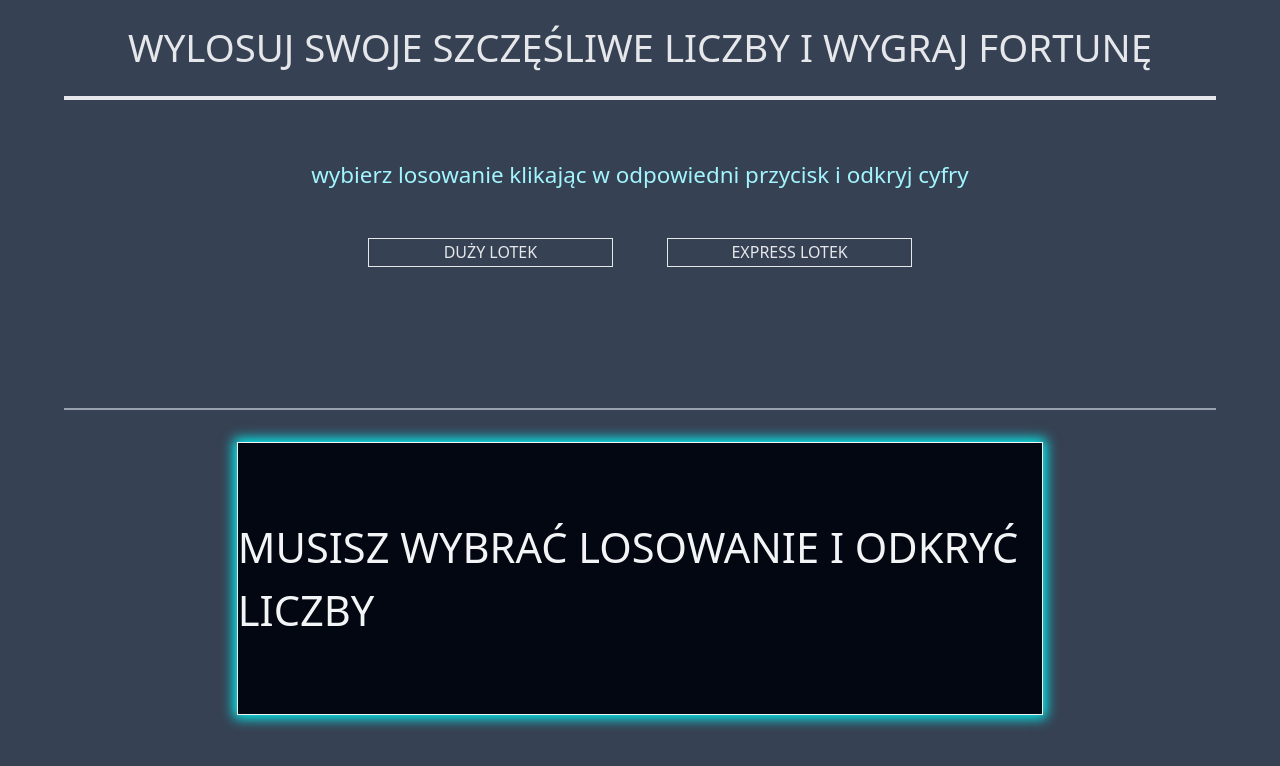
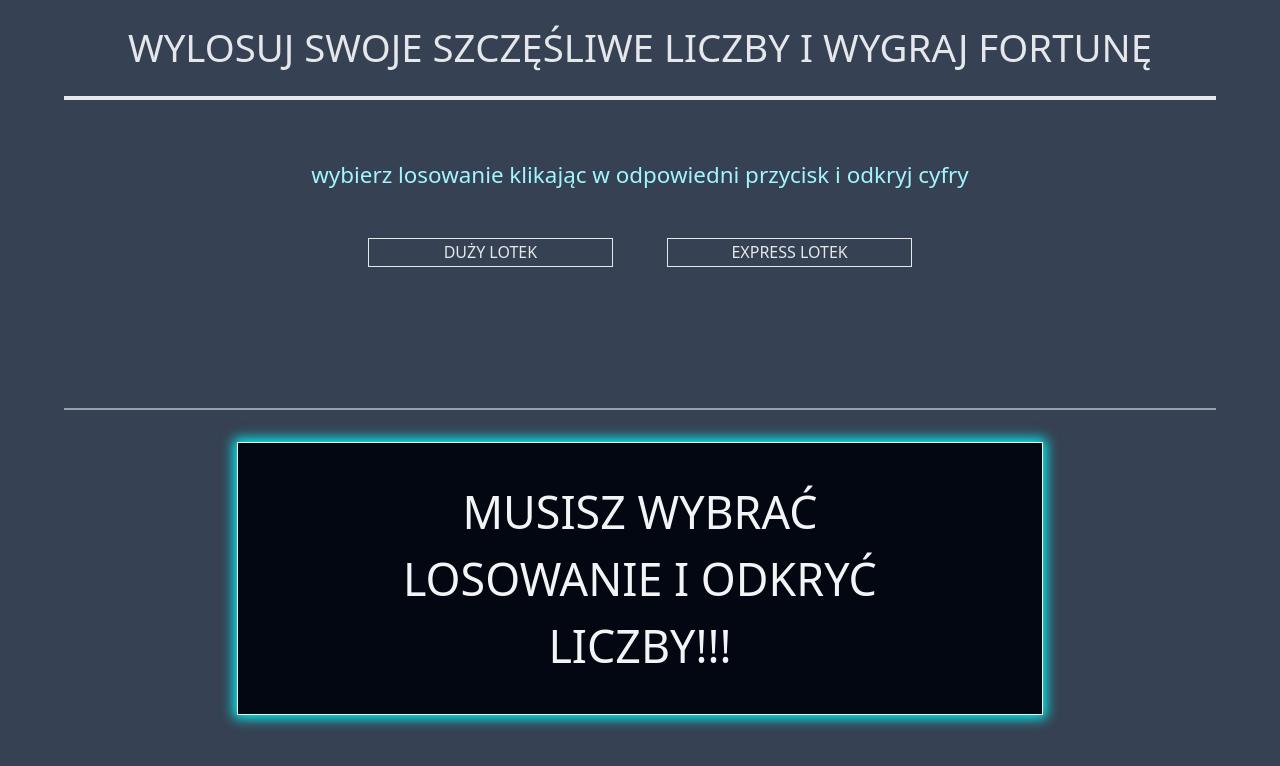
Before and after one commit to Scorpion19702022/RANDOM_LOTTTO_NUMBERS, a React (Vite) app: page / in a window 1280 px wide. Shown: the top 766 px of the page. Built offline with nearby package versions, Linux system fonts and the light colour scheme.

Commit message:
added style

```diff
--- a/src/Components/LottoPopupError/LottoPopupError.tsx
+++ b/src/Components/LottoPopupError/LottoPopupError.tsx
@@ -1,8 +1,8 @@
 const LottoPopupError = () => {
 	return (
 		<section className='absolute w-full h-[70%] bg-gray-950 border-[0.04em] border-gray-100 flex justify-center items-center shadow-[0px_0px_12px_3px_cyan] lg:w-[70%] visible'>
-			<h1 className='text-gray-100 text-[1.2em] md:text-[1.6em] lg:text-[2.6em]'>
-				{`musisz wybrać losowanie i odkryć liczby`.toLocaleUpperCase()}
+			<h1 className='text-gray-100 text-[1.4em] p-[2em] text-center md:text-[1.8em] lg:text-[2.8em]'>
+				{`musisz wybrać losowanie i odkryć liczby!!!`.toLocaleUpperCase()}
 			</h1>
 		</section>
 	)
```
